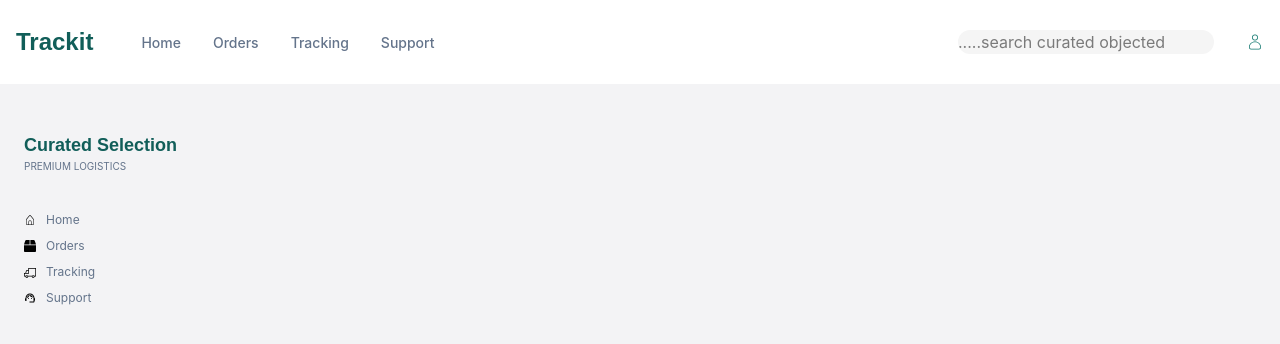
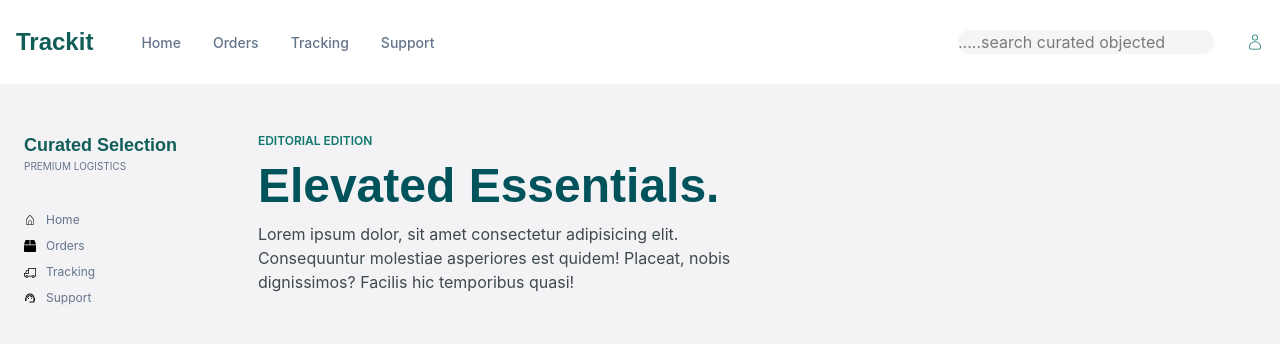
Before and after one commit to Favics-T/TrackIt, a React (Vite) app: page /productlisting in a window 1280 px wide. Shown: the top 344 px of the page. Built offline with nearby package versions, Linux system fonts and the light colour scheme.

Commit message:
working on product

```diff
--- a/src/App.jsx
+++ b/src/App.jsx
@@ -11,7 +11,7 @@ const Layout = ()=>{
   return (
     <div className="">
       <Nav />
-      <div className="flex bg-[#f3f3f5] min-h-screen py-[48px] px-[24px]">
+      <div className="flex bg-[#f3f3f5] min-h-screen gap-8 py-[48px] px-[24px]">
         <Sidebar />
         <Outlet />
       </div>
--- a/src/page/ProductListing.jsx
+++ b/src/page/ProductListing.jsx
@@ -3,7 +3,17 @@ import React from 'react'
 function ProductListing() {
   return (
     <div>
+      <div className=''>
+        {/* title */}
+        <p className='text-[12px] text-[#0F766E] font-semibold'>EDITORIAL EDITION</p>
+        <h1 className='text-[48px] font-semibold font-jakarta text-[#00535B]'>Elevated Essentials.</h1>
+        <p className='w-5/10 text-[#3E494A] text-[16px]'>Lorem ipsum dolor, sit amet consectetur adipisicing elit. Consequuntur molestiae asperiores est quidem! Placeat, nobis dignissimos? Facilis hic temporibus quasi!</p>
+      </div>
 
+      {/* product listing */}
+      <div>
+
+      </div>
     </div>
   )
 }
```
